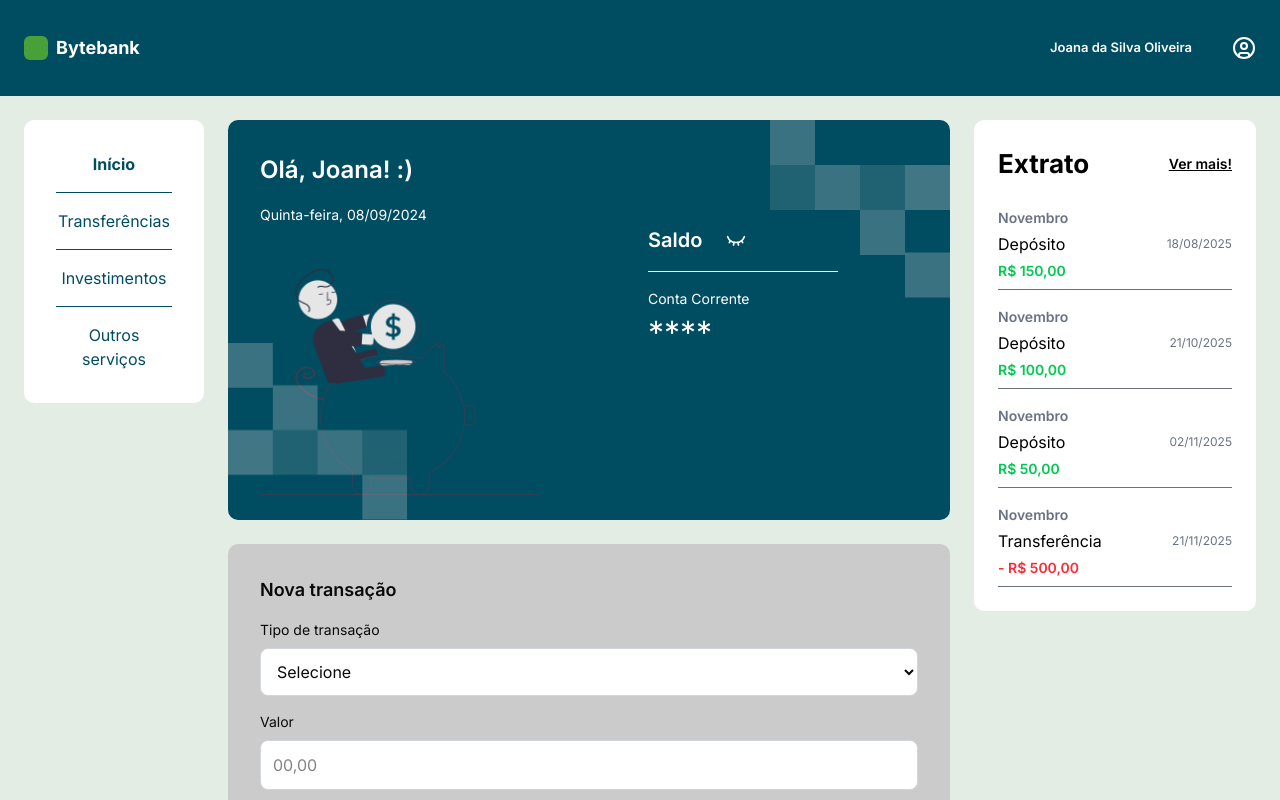
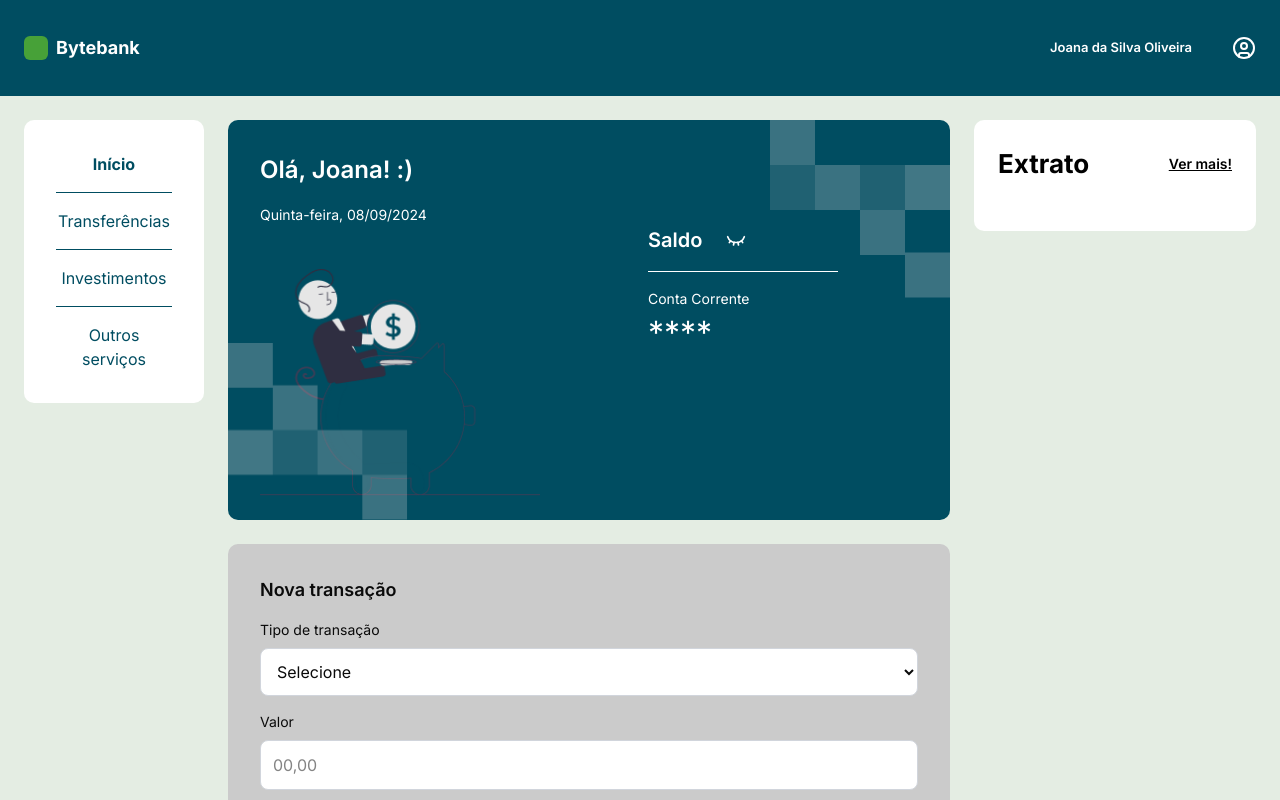
Before and after one commit to AlanLenz/Tech-Challenge---ByteBank, a Next.js app in the folder bytebank/: page /home in a window 1280 px wide. Shown: the top 800 px of the page. Built offline with nearby package versions, Linux system fonts and the light colour scheme.

Commit message:
feat: exibe novas transferências no resumo do extrato com valor, data, tipo e lógica de cores

```diff
--- a/bytebank/src/app/home/page.tsx
+++ b/bytebank/src/app/home/page.tsx
@@ -1,3 +1,7 @@
+"use client";
+
+import { useTransfers } from "@/hooks/useTransfers";
+
 import ExtractPreview from "@/components/ExtractPreview";
 import Header from "@/components/Header";
 import Hero from "@/components/Hero";
@@ -5,19 +9,25 @@ import SideMenu from "@/components/SideMenu";
 import TransactionForm from "@/components/TransactionForm";
 
 export default function Home() {
+  const { transfers, onAddTransfer } = useTransfers();
+
   return (
     <div className="min-h-screen font-sans">
       <div className="bg-[#E4EDE3] flex flex-col min-h-screen">
         <Header />
+
         <div className="container mx-auto flex gap-6 p-6 items-stretch flex-1">
           <SideMenu />
+
           <div className="w-[100%] flex flex-col gap-6">
             <Hero />
-              <div className="w-[100%] bg-[#CBCBCB] rounded-lg p-8 h-[478px]">
-                <TransactionForm />
-              </div>
+
+            <div className="w-[100%] bg-[#CBCBCB] rounded-lg p-8 h-[478px]">
+              <TransactionForm onAddTransfer={onAddTransfer} />
+            </div>
           </div>
-          <ExtractPreview />
+
+          <ExtractPreview transfers={transfers} />
         </div>
       </div>
     </div>
--- a/bytebank/src/components/ExtractPreview/index.tsx
+++ b/bytebank/src/components/ExtractPreview/index.tsx
@@ -1,58 +1,66 @@
+"use client";
+
 import Link from "next/link";
 
-const ExtractPreview = () => {
+type Transfer = {
+  id: string;
+  description: string;
+  amount: number;
+  date: string;
+  type: "Deposit" | "Transfer";
+};
 
-  const extractData = [
-    {
-      id: 1,
-      title: "Compra no Supermercado",
-      amount: "R$ 150,00",
-      date: "18/08/2025",
-      type: "Deposit",
-    },
-    {
-      id: 2,
-      title: "Consulta Médica",
-      amount: "R$ 100,00",
-      date: "21/10/2025",
-      type: "Deposit",
-    },
-    {
-      id: 3,
-      title: "Pix para Maria",
-      amount: "R$ 50,00",
-      date: "02/11/2025",
-      type: "Deposit",
-    },
-    {
-      id: 4,
-      title: "Restaurante",
-      amount: "- R$ 500,00",
-      date: "21/11/2025",
-      type: "Transfer",
-    },
-  ];
+type Props = {
+  transfers?: Transfer[];
+};
 
+const ExtractPreview = ({ transfers = [] }: Props) => {
+  const lastTransfers = [...transfers]
+  .sort((a, b) => new Date (b.date).getTime() - new Date(a.date).getTime())
+  .slice(0, 5);
   return (
     <div className="max-w-[282px] w-[100%] bg-white rounded-lg p-6 self-start">
       <div className="flex justify-between items-center mb-6">
         <h2 className="text-black font-bold text-[26px]">Extrato</h2>
-        <Link href="/extract" className="text-black font-semibold decoration-1 underline text-[14px] cursor-pointer">Ver mais!</Link>
+        <Link
+          href="/extract"
+          className="text-black font-semibold underline text-[14px]">
+          Ver mais!
+        </Link>
       </div>
+
       <ul className="space-y-4">
-        {extractData.map((item) => (
-          <li key={item.id} className="flex flex-col">
-            <div className="border-b-[1px] border-gray-300 border-gray-500 pb-2">
-              <p className="text-gray-500 text-[14px] font-semibold">Novembro</p>
-              <div className="flex justify-between items-center my-1">
-                <p className="text-black text-[16px]">{item.type === "Deposit" ? "Depósito" : "Transferência"}</p>
-                <p className="text-gray-500 text-[12px]">{item.date}</p>
-              </div>
-              <p className={`text-[14px] ${item.type === "Deposit" ? "text-green-500" : "text-red-500"} font-semibold`}>{item.amount}</p>
+      {lastTransfers.map((item) => (
+        <li key={item.id} className="flex flex-col">
+          <div className="border-b border-gray-300 pb-2">
+
+
+            <div className="flex justify-between items-center">
+              <p className="text-black text-[16px]">
+                {item.type === "Deposit"
+                  ? "Depósito"
+                  : "Transferência"}
+              </p>
+
+              <p className="text-gray-500 text-[12px]">
+                {new Date(item.date).toLocaleDateString("pt-BR")}
+              </p>
             </div>
-          </li>
-        ))}
-      </ul>
+
+            <p
+              className={`text-[14px] font-semibold ${
+                item.type === "Deposit"
+                  ? "text-green-500"
+                  : "text-red-500"
+              }`}
+            >
+              R$ {item.amount}
+            </p>
+
+          </div>
+        </li>
+      ))}
+    </ul>
     </div>
   );
 };
--- a/bytebank/src/components/FeedbackModal/index.tsx
+++ b/bytebank/src/components/FeedbackModal/index.tsx
@@ -1,6 +1,7 @@
 "use client";
 import Button from "../TransactionForm/Button";
 
+// eslint-disable-next-line @typescript-eslint/no-unused-vars
 type Props = {
   open: boolean;
   type: "success" | "error";
--- a/bytebank/src/components/TransactionForm/SelectInput.tsx
+++ b/bytebank/src/components/TransactionForm/SelectInput.tsx
@@ -14,8 +14,8 @@ export default function SelectInput({ label, value, onChange }: Props) {
       onChange={(e) => onChange(e.target.value)}
       className="bg-white border border-gray-300 rounded-md p-3 outline-none focus:border-[#004D61]">
         <option value="">Selecione</option>
-        <option value="deposito">Depósito</option>
-        <option value="transferencia">Transferência</option>
+        <option value="Deposit">Depósito</option>
+        <option value="Transfer">Transferência</option>
       </select>
     </div>
   )
--- a/bytebank/src/components/TransactionForm/index.tsx
+++ b/bytebank/src/components/TransactionForm/index.tsx
@@ -1,6 +1,5 @@
 "use client";
 
-import { useTransfers } from "@/hooks/useTransfers";
 import { v4 as uuidv4 } from "uuid";
 import { useState } from "react";
 
@@ -10,14 +9,25 @@ import Button from "./Button";
 import Card from "./Card";
 import FeedbackModal from "../FeedbackModal";
 
-export default function TransactionForm() {
-  const [type, setType] = useState("");
+type Transfer = {
+  id: string;
+  description: string;
+  amount: number;
+  date: string;
+  type: "Deposit" | "Transfer";
+};
+
+//eslint-disable-next-line @typescript-eslint/no-unused-vars
+type Props = {
+  onAddTransfer: (transfer: Transfer) => void;
+};
+
+export default function TransactionForm({ onAddTransfer }: Props) {
+  const [type, setType] = useState<"Deposit" | "Transfer" | "">("");
   const [value, setValue] = useState("");
   const [modalOpen, setModalOpen] = useState(false);
   const [modalType, setModalType] = useState<"success" | "error">("success");
   const [modalMessage, setModalMessage] = useState("");
-
-  const { addTransfer } = useTransfers();
 
   function handleSubmit(e: React.FormEvent) {
     e.preventDefault();
@@ -27,12 +37,12 @@ export default function TransactionForm() {
         throw new Error("Preencha corretamente os campos");
       }
 
-      addTransfer({
+      onAddTransfer({
         id: uuidv4(),
         description: "Transação",
         amount: Number(value),
         date: new Date().toISOString(),
-        type: type as "Deposit" | "Transfer",
+        type: type,
       });
 
       setModalType("success");
@@ -63,8 +73,7 @@ export default function TransactionForm() {
         <SelectInput
           label="Tipo de transação"
           value={type}
-          onChange={setType}
-        />
+          onChange={(value) => setType(value as "Deposit" | "Transfer")}/>
 
         <TextInput
           label="Valor"
--- a/bytebank/src/hooks/useTransfers.ts
+++ b/bytebank/src/hooks/useTransfers.ts
@@ -1,21 +1,32 @@
 "use client";
 
 import { useState } from "react";
-import { Transfer } from "@/types/transfer";
+
+export type Transfer = {
+  id: string;
+  description: string;
+  amount: number;
+  date: string;
+  type: "Deposit" | "Transfer";
+};
 
 export function useTransfers() {
   const [transfers, setTransfers] = useState<Transfer[]>(() => {
-    if (typeof window === "undefined") return [];
-
-    const stored = localStorage.getItem("transfers");
-    return stored ? JSON.parse(stored) : [];
+    try {
+      const stored = localStorage.getItem("transfers");
+      return stored ? JSON.parse(stored) : [];
+    } catch {
+      return [];
+    }
   });
 
-  function addTransfer(transfer: Transfer) {
-    const updated = [...transfers, transfer];
-    setTransfers(updated);
-    localStorage.setItem("transfers", JSON.stringify(updated));
-  }
+  const onAddTransfer = (transfer: Transfer) => {
+    setTransfers((prev) => {
+      const updated = [...prev, transfer];
+      localStorage.setItem("transfers", JSON.stringify(updated));
+      return updated;
+    });
+  };
 
-  return { transfers, addTransfer };
+  return { transfers, onAddTransfer };
 }
```
